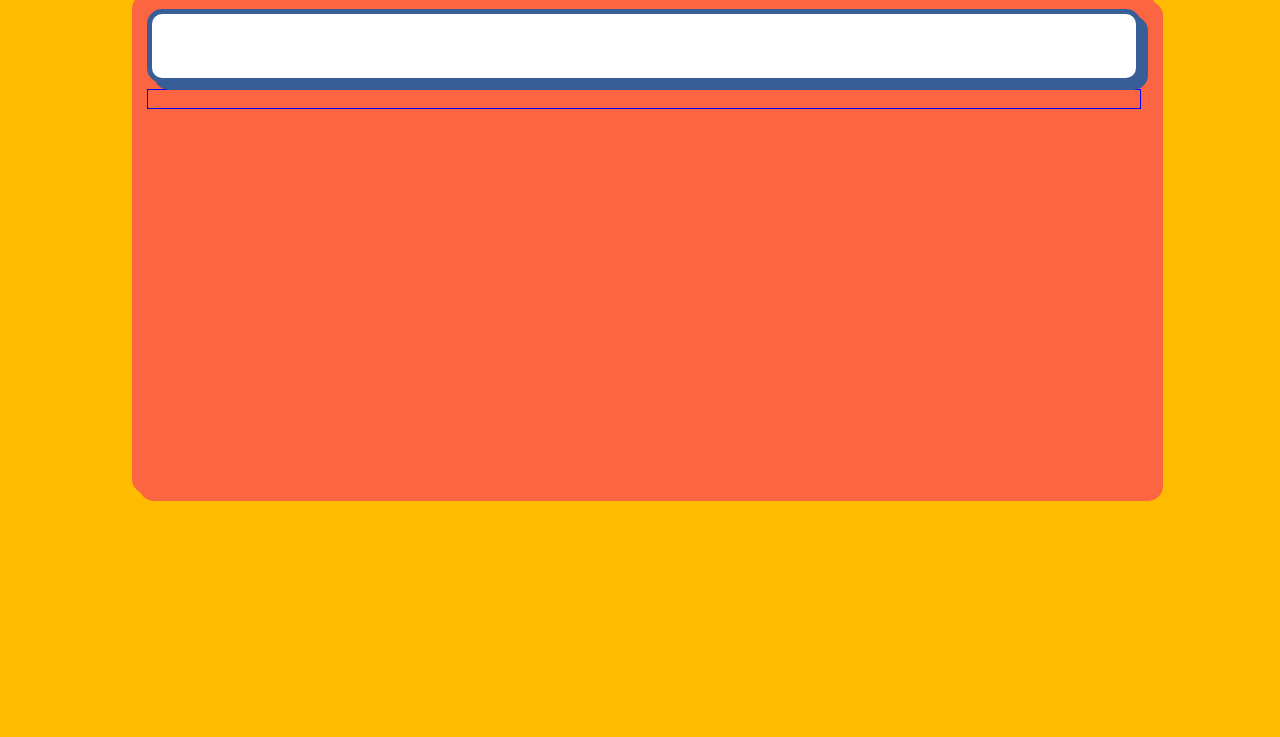
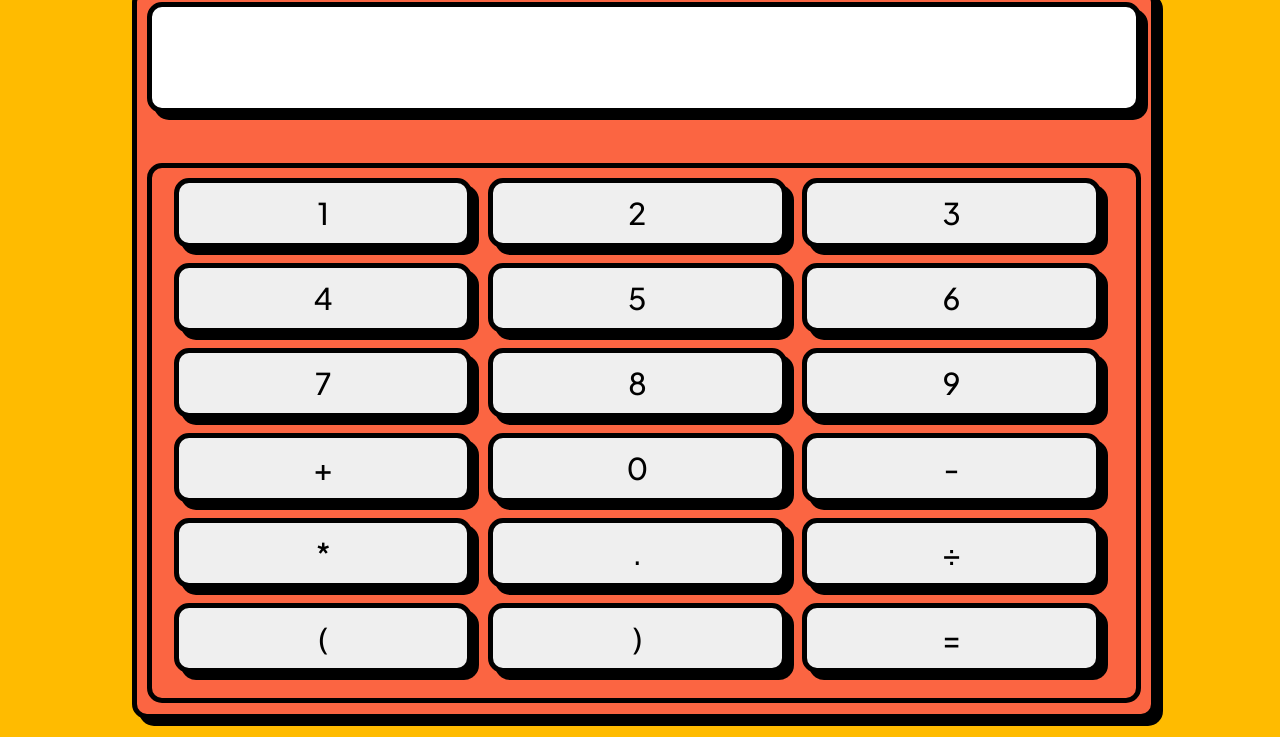
Before and after one commit to Ousepsony/calculator, a plain HTML site: page index.html in a window 1280 px wide. Shown: the part 84-821 px from the top of the page. Before the commit the page ends 800 px from the top, so only its background shows below. Drawn offline with Linux system fonts and the light colour scheme; files whose address does not match are found by name.

Commit message:
completed calculator style chanes

```diff
--- a/index.css
+++ b/index.css
@@ -13,9 +13,9 @@
     src: url(assets//plus-jakarta-sans/PlusJakartaSans-Regular.ttf);
 }
 :root{
-    --red : #be185d;
+    /* --red : #be185d;
     --lightblue : #0ea5e9;
-    --darkblue : #0f172a;
+    --darkblue : #0f172a; */
 
     --sky-blue: #375e97;
     --sunset-red: #fb6542;
@@ -54,16 +54,18 @@ body{
     font-family: recoleta;
     font-size: 50px;
     text-align: center;
+    color: var(--black);
 }
 
 .calculator-holder{
-    margin-top: 1%;
-    height: 500px;
+    margin-top: 3px;
+    /* height: 500px;    */
     border-color: aliceblue;
     background-color: var(--sunset-red);
-    border: 5px solid #fb6542;
+
     border-radius: 15px;
-    box-shadow: 7px 7px var(--sunset-red);
+    border: 5px solid var(--black);
+    box-shadow: 7px 7px var(--black);
 }
 
 .calculator-input-holder{
@@ -81,13 +83,35 @@ body{
     font-size: 300%;
     color: var(--sky-blue);
     font-family: plus-jakarta-sans-medium;
-    border: 5px solid var(--sky-blue);
-    box-shadow: 7px 7px var(--sky-blue);
+    border: 5px solid var(--black);
+    box-shadow: 7px 7px var(--black);
 
 }
 
 .calculator-interface-holder{
-    border: 1px solid blue;
+    border-radius: 15px;
+    border: 5px solid var(--black);
+    /* box-shadow: 7px 7px var(--black); */
     margin: 1%;
-    margin-top: 3%;
+    margin-top: 50px;
+    padding: 1%;
 }
+
+.calculator-interface-button{
+    display:inline-block;
+    margin-left: 1.2%;
+    margin-bottom: 15px;
+    width: 31%;
+    height:70px;
+
+    border-radius: 15px;
+    border: 5px solid var(--black);
+    box-shadow: 7px 7px var(--black);
+
+    font-family: plus-jakarta-sans-medium;
+    font-size: 30px;
+}
+
+.calculator-interface-button:active{
+    background-color: #ffbb00;
+}
--- a/index.html
+++ b/index.html
@@ -19,23 +19,26 @@
             </div>
 
             <div class="calculator-interface-holder">
-                <button class="calculator-interface-button"></button>
-                <button class="calculator-interface-button"></button>
-                <button class="calculator-interface-button"></button>
-                <button class="calculator-interface-button"></button>
-                <button class="calculator-interface-button"></button>
-                <button class="calculator-interface-button"></button>
-                <button class="calculator-interface-button"></button>
-                <button class="calculator-interface-button"></button>
-                <button class="calculator-interface-button"></button>
+                <button class="calculator-interface-button">1</button>
+                <button class="calculator-interface-button">2</button>
+                <button class="calculator-interface-button">3</button>
+                <button class="calculator-interface-button">4</button>
+                <button class="calculator-interface-button">5</button>
+                <button class="calculator-interface-button">6</button>
+                <button class="calculator-interface-button">7</button>
+                <button class="calculator-interface-button">8</button>
+                <button class="calculator-interface-button">9</button>
 
-                <button class="calculator-interface-button"></button>
-                <button class="calculator-interface-button"></button>
-                <button class="calculator-interface-button"></button>
-                <button class="calculator-interface-button"></button>
-                <button class="calculator-interface-button"></button>
+                <button class="calculator-interface-button">+</button>
+                <button class="calculator-interface-button">0</button>
+                <button class="calculator-interface-button">-</button>
+                <button class="calculator-interface-button">*</button>
+                <button class="calculator-interface-button">.</button>
 
-                <button class="calculator-interface-button"></button>
+                <button class="calculator-interface-button">÷</button>
+                <button class="calculator-interface-button">(</button>
+                <button class="calculator-interface-button">)</button>
+                <button class="calculator-interface-button">=</button>
 
 
             </div>
```
